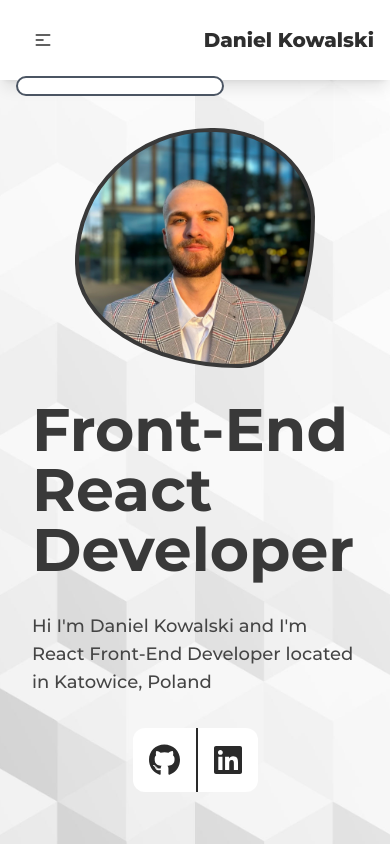
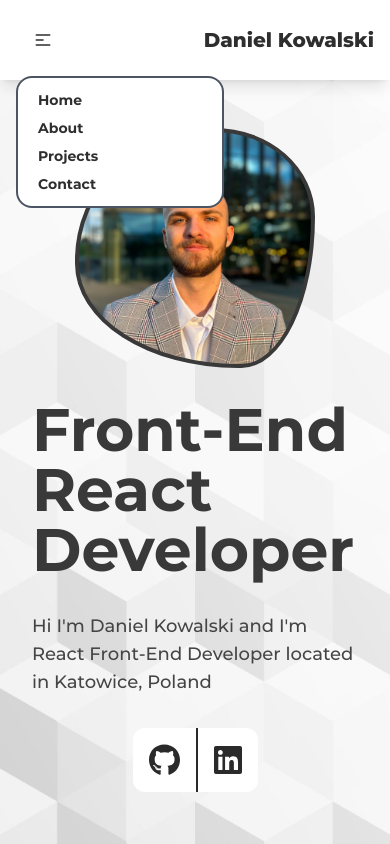
Before and after one commit to k0wal45/portfolio, a React (Create React App) app: page / in a window 390 px wide. Both pictures are taken after a click on the label 43 px from the left and 40 px from the top of the page. Shown: the top 844 px of the page. Built offline with nearby package versions, Linux system fonts and the light colour scheme.

Commit message:
navbar fix

```diff
--- a/src/components/Navbar.jsx
+++ b/src/components/Navbar.jsx
@@ -9,6 +9,29 @@ const Navbar = () => {
             <svg xmlns="http://www.w3.org/2000/svg" class="h-5 w-5" fill="none" viewBox="0 0 24 24" stroke="currentColor"><path stroke-linecap="round" stroke-linejoin="round" stroke-width="2" d="M4 6h16M4 12h8m-8 6h16" /></svg>
           </label>
           <ul tabindex="0" class="menu menu-sm dropdown-content mt-3 z-[1] p-2 border-2 border-neutral bg-white rounded-box w-52">
+          <li className='text-xl font-montserrat-bold'>
+            <a href='#header'>
+              Home
+            </a>
+          </li>
+
+          <li className='text-xl font-montserrat-bold'>
+            <a href='#about'>
+              About
+            </a>
+          </li>
+
+          <li className='text-xl font-montserrat-bold'>
+            <a href='#projects'>
+              Projects
+            </a>
+          </li>
+
+          <li className='text-xl font-montserrat-bold'>
+            <a href='#contact'>
+              Contact
+            </a>
+          </li>
 
           </ul>
         </div>
```
